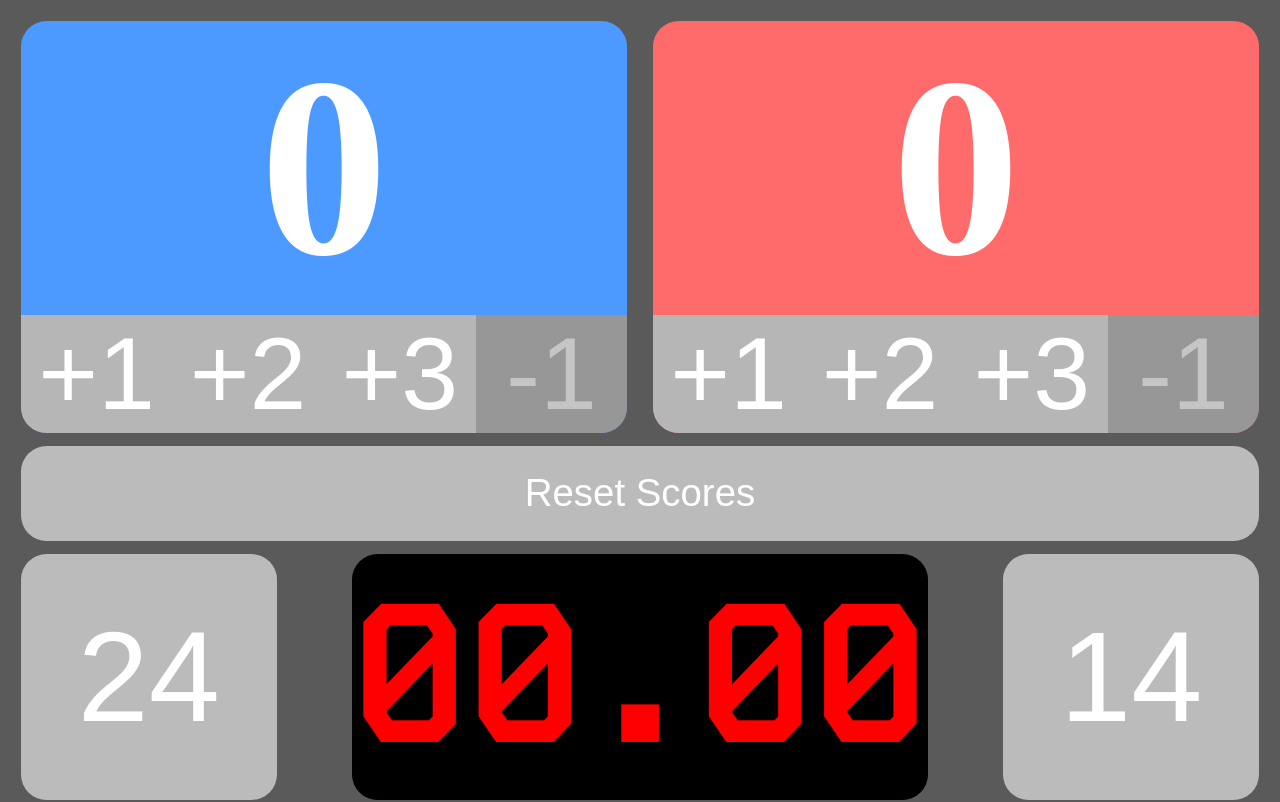
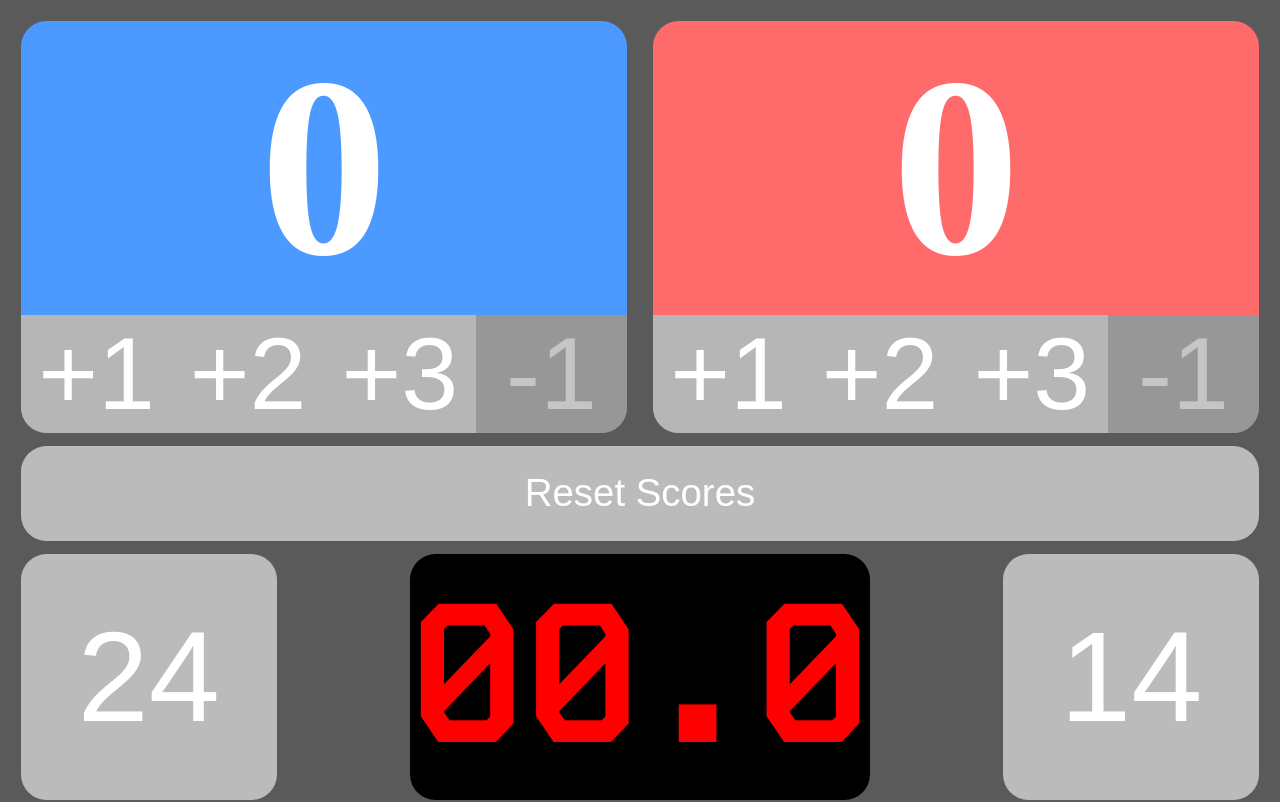
Before and after one commit to ShihShihDer/basketball-scoreboard, an Angular app: page / in a window 1280 px wide. Shown: the top 802 px of the page. Built offline with nearby package versions, Linux system fonts and the light colour scheme.

Commit message:
Update timer component UI and adjust shot clock range step

```diff
--- a/src/app/timer/timer.component.html
+++ b/src/app/timer/timer.component.html
@@ -10,7 +10,7 @@
     <button (click)="resetShotClock(0)" class="control reset"></button>
   </div>
   <div class="range-slider">
-    <input type="range" id="shotClockRange" min="0" max="24" value="0" step="0.01" [(ngModel)]="shotClockRangeValue" />
+    <input type="range" id="shotClockRange" min="0" max="24" value="0" step="0.1" [(ngModel)]="shotClockRangeValue" />
     <button (click)="resetShotClock(shotClockRangeValue)">{{shotClockRangeValue}}</button>
   </div>
   <select name="countDownLanguage" id="countDownLanguage" [(ngModel)]="currentLanguage" (change)="onLanguageChange()">
--- a/src/app/timer/timer.component.ts
+++ b/src/app/timer/timer.component.ts
@@ -23,8 +23,8 @@ export class TimerComponent implements OnDestroy {
   enAudioFiles: HTMLAudioElement[] = [new Audio(), new Audio(), new Audio(), new Audio(), new Audio(), new Audio(), new Audio(), new Audio(), new Audio(), new Audio(), new Audio()];
   currentAudioFiles: HTMLAudioElement[] = [new Audio(), new Audio(), new Audio(), new Audio(), new Audio(), new Audio(), new Audio(), new Audio(), new Audio(), new Audio(), new Audio()];
   audioBuzzer: HTMLAudioElement = new Audio();
-  shotClockRangeValue = 0.00;
-  shotClock: number = 0.00;
+  shotClockRangeValue = 0.0;
+  shotClock: number = 0.0;
   private shotClockSubscription?: Subscription;
   currentLanguage = this.countDownLanguage[0].value;
 
@@ -49,9 +49,9 @@ export class TimerComponent implements OnDestroy {
     if (this.shotClockSubscription) {
       this.shotClockSubscription.unsubscribe();
     }
-    this.shotClockSubscription = timer(0, 10).subscribe(() => {
-      if (this.shotClock > 0.00) {
-        this.shotClock = parseFloat((this.shotClock - 0.01).toFixed(2));
+    this.shotClockSubscription = timer(0, 100).subscribe(() => {
+      if (this.shotClock > 0.0) {
+        this.shotClock = parseFloat((this.shotClock - 0.1).toFixed(1));
         this.playSoundForSecond(this.shotClock);
       }
       else {
@@ -81,7 +81,7 @@ export class TimerComponent implements OnDestroy {
 
   resetShotClock(time: number) {
     this.shotClockSubscription?.unsubscribe();
-    this.shotClock = parseFloat(time.toFixed(2));
+    this.shotClock = parseFloat(time.toFixed(1));
     this.startShotClock();
   }
 
--- a/src/app/uitl/pad-number.pipe.ts
+++ b/src/app/uitl/pad-number.pipe.ts
@@ -9,7 +9,7 @@ export class PadNumberPipe implements PipeTransform {
   transform(value: number): string {
     let [integer, decimal] = value.toString().split('.');
     integer = integer.padStart(2, '0');
-    decimal = (decimal || '00').padEnd(2, '0');
+    decimal = (decimal || '0').padEnd(1, '0');
     return `${integer}.${decimal}`;
   }
 }
```
Also changed, not shown: 1 other file (tests, documents, lock files or other folders).
